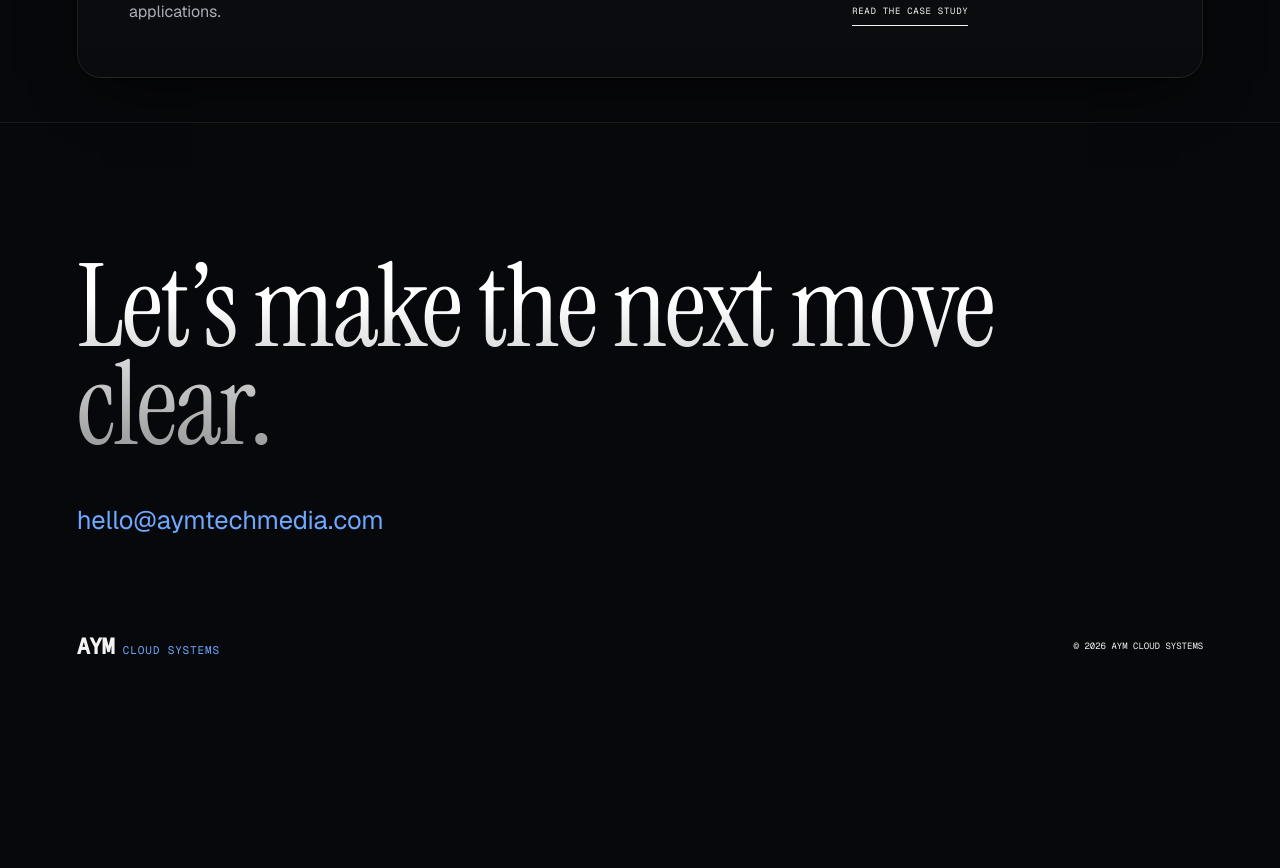
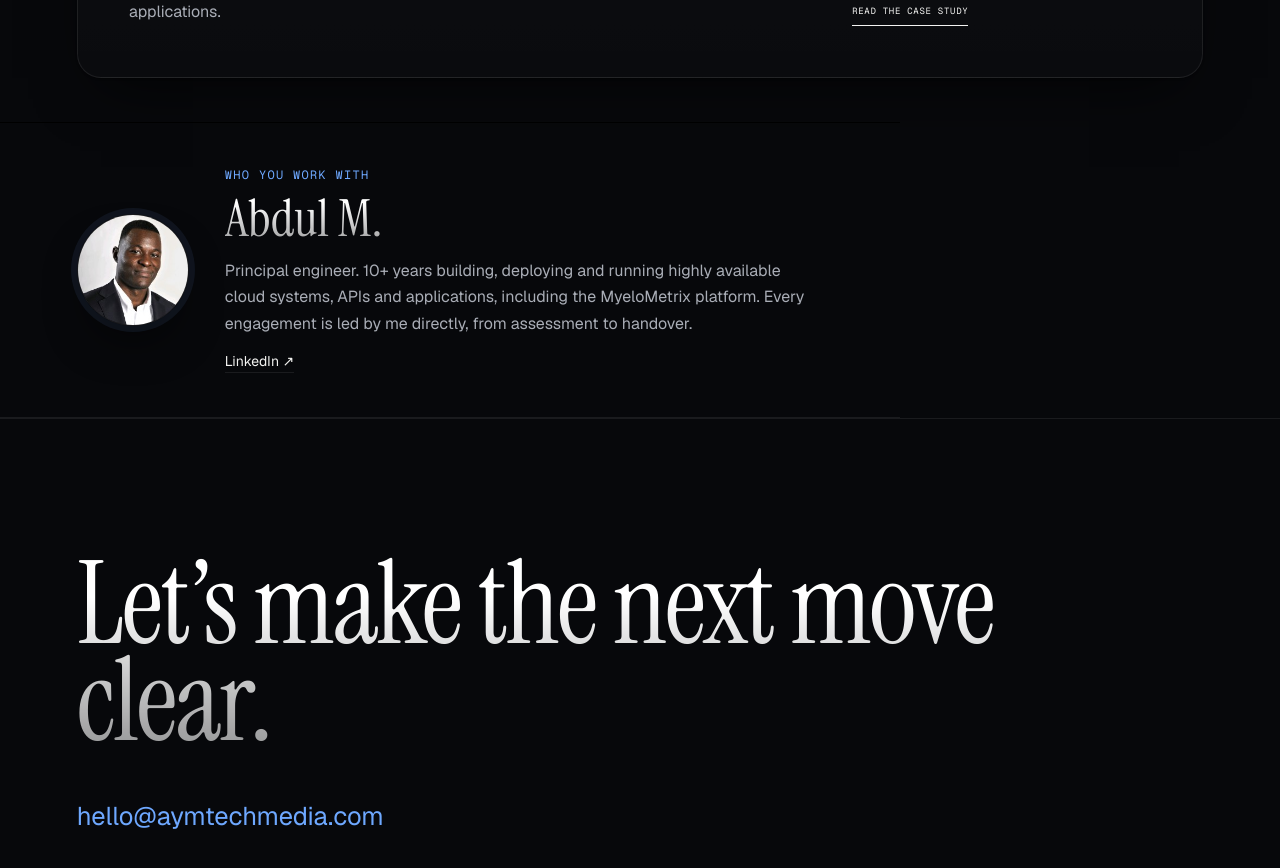
Before and after one commit to lucidnas/aym-tech-media, a React (Vite) app: page / in a window 1280 px wide. Shown: the part 1680-2548 px from the top of the page. Before the commit the page ends 2376 px from the top, so only its background shows below. Built offline with nearby package versions, Linux system fonts and the light colour scheme.

Commit message:
Founder sections (Abdul M., LinkedIn photo) on both sites
Co-Authored-By: Claude Opus 5.5 <noreply@anthropic.com>

```diff
--- a/src/cloud-premium.css
+++ b/src/cloud-premium.css
@@ -104,3 +104,13 @@ html:has(.final-site), body:has(.final-site) { background: #07080b; }
 .final-site .case-capabilities p, .final-site .flagship-work p, .final-site .inner-hero>p, .final-site .practice-list p { font-size: 16px; line-height: 1.65; }
 .final-site .final-hero-copy .lede { color: #c4c7cd; }
 @media (max-width: 820px) { .final-site .final-hero { padding-top: 72px; } }
+
+/* founder block */
+.final-site .founder-block { display: grid; grid-template-columns: auto 1fr; gap: 36px; align-items: center; max-width: 900px; }
+.final-site .founder-block img { width: 112px; height: 112px; border-radius: 50%; object-fit: cover; border: 1px solid var(--line); box-shadow: 0 0 0 6px rgba(110,168,255,.08), 0 24px 50px -20px rgba(0,0,0,.9); }
+.final-site .founder-block h2 { font: 400 clamp(36px,4vw,52px)/1 var(--serif); margin: 10px 0 14px;
+  background: linear-gradient(180deg,#fff 20%,rgba(255,255,255,.6)); -webkit-background-clip: text; background-clip: text; color: transparent; }
+.final-site .founder-block p:not(.eyebrow) { color: var(--muted); font-size: 16px; line-height: 1.65; max-width: 60ch; }
+.final-site .founder-block .eyebrow { color: var(--accent); }
+.final-site .founder-block a { display: inline-block; margin-top: 14px; color: var(--ink); font-size: 14px; text-decoration: none; border-bottom: 1px solid var(--line); }
+@media (max-width: 820px) { .final-site .founder-block { grid-template-columns: 1fr; gap: 20px; } .final-site .founder-block img { width: 96px; height: 96px; } }
--- a/src/components/DesignDirections.jsx
+++ b/src/components/DesignDirections.jsx
@@ -201,6 +201,7 @@ function FinalSite() {
     </header>
     <section className="dd-section final-practice" id="practice"><header><h2>What we do</h2></header><div className="practice-list">{['Cloud infrastructure','APIs and integration','Application delivery','Advisory and operations'].map((p,i)=><article key={p}><h2>{p}</h2><p>{['AWS, hybrid architecture, infrastructure as code, networking, security, observability, and migration.','Services and integration layers that connect data, applications, and existing platforms.','Web and desktop software designed around real operational work.','Architecture, implementation, documentation, handover, and ongoing technical support.'][i]}</p></article>)}</div></section>
     <section className="dd-section flagship-work" id="work"><header><h2>Selected work</h2><p>How we turn complex technical requirements into a credible, fundable platform.</p></header><a href={routeHref('/work/myelometrix')}><div><p className="project-type">Health technology platform</p><h3>MyeloMetrix</h3><p>MyeloMetrix is a spinal MRI morphometry platform in active development across cloud infrastructure, API services, medical-image processing, web, and desktop applications.</p></div><aside><strong>$100K+</strong><span>grant funding secured to date</span><b>Read the case study</b></aside></a></section>
+    <section className="dd-section founder-block"><img src={assetHref('/brand/founder.jpg')} alt="Abdul M., principal engineer at AYM Cloud Systems" width="112" height="112"/><div><p className="eyebrow">Who you work with</p><h2>Abdul M.</h2><p>Principal engineer. 10+ years building, deploying and running highly available cloud systems, APIs and applications, including the MyeloMetrix platform. Every engagement is led by me directly, from assessment to handover.</p><a href="https://www.linkedin.com/in/abdulnasirmohammed" target="_blank" rel="noreferrer">LinkedIn ↗</a></div></section>
     <footer id="contact"><h2>Let’s make the next move clear.</h2><a href="mailto:hello@aymtechmedia.com">hello@aymtechmedia.com</a><div><Wordmark/><span>© 2026 AYM Cloud Systems</span></div></footer>
   </main>
 }
--- a/src/components/UmbrellaSite.jsx
+++ b/src/components/UmbrellaSite.jsx
@@ -3,6 +3,7 @@ import './umbrella.css'
 
 const EMAIL = 'hello@aymtechmedia.com'
 // Set to the Calendly URL; until then Book a call falls back to email.
+const LINKEDIN = 'https://www.linkedin.com/in/abdulnasirmohammed'
 const CALENDLY = 'https://calendly.com/aymtechmedia/discovery-call'
 const BOOK = CALENDLY || `mailto:${EMAIL}?subject=${encodeURIComponent('Book a call')}`
 
@@ -153,6 +154,17 @@ export default function UmbrellaSite() {
         </ol>
       </section>
 
+      <section className="mx-auto max-w-3xl px-6 pb-20 md:pb-24">
+        <div data-rise className="flex flex-col items-center gap-6 text-center sm:flex-row sm:text-left">
+          <img src="/brand/founder.jpg" alt="Abdul M., founder of AYM Tech Media" width="96" height="96" className="h-24 w-24 flex-none rounded-full border border-white/10 object-cover shadow-[0_20px_40px_-20px_rgba(0,0,0,.9)]" />
+          <div>
+            <p className="atm-serif text-3xl leading-tight">Hi, I'm Abdul M.</p>
+            <p className="mt-3 leading-relaxed text-[var(--mute)]">I'm an engineer with 10+ years building websites and software. You work directly with me, from the first call to the finished site, ads and content. No hand-offs, no long contracts.</p>
+            <a href={LINKEDIN} target="_blank" rel="noreferrer" className="mt-4 inline-flex items-center gap-2 text-sm font-medium text-[var(--text)] hover:underline">Connect on LinkedIn <span>↗</span></a>
+          </div>
+        </div>
+      </section>
+
       <section className="mx-auto max-w-6xl px-6 pb-20 md:pb-28">
         <div data-rise style={{ animationDelay: `${0}s` }} className="atm-card p-8 text-center md:p-16" style={{ '--glow': 'rgba(255,106,61,.16)' }} onPointerMove={trackSpot}>
           <span className="spot" />
```
Also changed, not shown: public/brand/founder.jpg (added).
